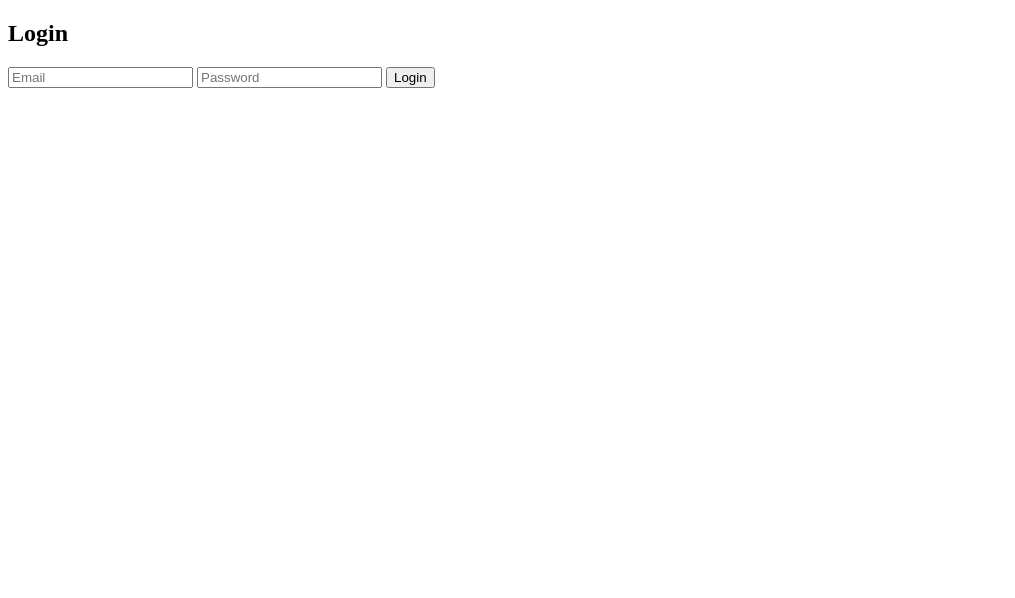
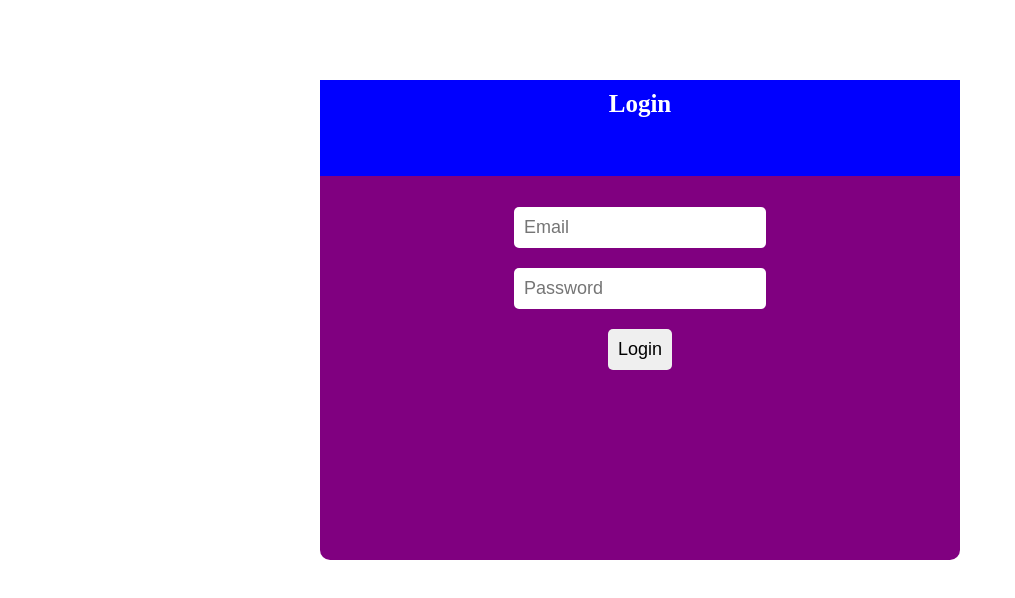
Before and after one commit to FaizanSb/FormValidation, a plain HTML site: page FrontEnd/login.html in a window 1280 px wide. Shown: the whole page, without its empty margins (0-1015 px from the left). Drawn offline with Linux system fonts and the light colour scheme.

Commit message:
added login.css and manage ui

```diff
--- /dev/null
+++ b/FrontEnd/login.css
@@ -0,0 +1,47 @@
+.parent {
+    background-color: purple;
+    height: 60vh;
+    width: 50vw;
+    margin: auto;
+    margin-top: 10vh;
+    border-radius: 10px;
+    /* padding: 10px; */
+    /* display: flex;
+    align-items: center;
+    justify-content: center;
+    flex-direction: column; */
+}
+h2 {
+    color: white;
+    height: 20%;
+    text-align: center;
+    padding: 10px;
+    box-sizing: border-box;
+    /* margin: auto; */
+    text-align: center;
+    font-weight: bold;
+    font-size: 25px;
+    margin-top: 30px;
+    background-color: blue;
+}
+#form {
+    /* background-color: red; */
+    display: flex;
+    align-items: center;
+    justify-content: center;
+    flex-direction: column;
+}
+input {
+    margin: 10px;
+    padding: 10px;
+    border-radius: 5px;
+    border: none;
+    font-size: 18px;
+}
+button {
+    margin: 10px;
+    padding: 10px;
+    border-radius: 5px;
+    border: none;
+    font-size: 18px;
+}
--- a/FrontEnd/login.html
+++ b/FrontEnd/login.html
@@ -4,13 +4,17 @@
     <meta charset="UTF-8">
     <meta name="viewport" content="width=device-width, initial-scale=1.0">
     <title>Login Page</title>
+    <link rel="stylesheet" href="login.css">
 </head>
 <body>
     <div class="parent">
         <h2>Login</h2>
-        <input type="email" name="" id="email" placeholder="Email">
-        <input type="password" name="" id="password" placeholder="Password">
-        <button type="submit" id="submit">Login</button>
+        <form action="" id="form">
+            <input type="email" name="" id="email" placeholder="Email">
+            <input type="password" name="" id="password" placeholder="Password">
+            <button type="submit" id="submit">Login</button>
+        </form>
+
     </div>
 </body>
 </html>
```
